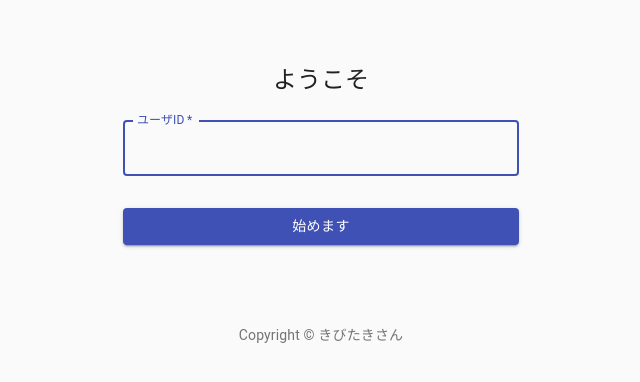
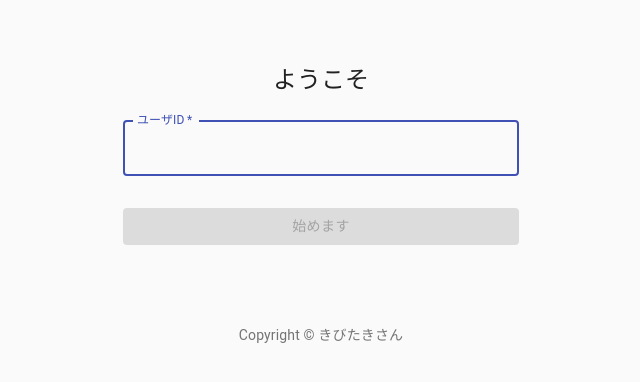
Before and after one commit to kibitakip/idobatakaigi, a React (Create React App) app: page / in a window 1280 px wide. Shown: the top 382 px of the page, without its empty margins (319-959 px from the left). Built offline with nearby package versions, Linux system fonts and the light colour scheme.

Commit message:
setName by clicking button

```diff
--- a/src/components/SignIn.js
+++ b/src/components/SignIn.js
@@ -1,4 +1,4 @@
-import React from 'react';
+import React, {useEffect ,useState } from 'react';
 import Button from '@material-ui/core/Button';
 import CssBaseline from '@material-ui/core/CssBaseline';
 import TextField from '@material-ui/core/TextField';
@@ -47,6 +47,14 @@
 
 export default function SignIn({ setName }) {
   const classes = useStyles();
+  const [disabled, setDisabled ] = useState(true);
+  const [string, setString] = useState('');
+  console.log({ disabled, string});
+
+  useEffect( () => {
+    const disabled = string === ''
+    setDisabled(disabled)
+  } , [string] );
 
   return (
     <Container component="main" maxWidth="xs">
@@ -67,6 +75,7 @@
             name="name"
             autoComplete="email"
             autoFocus
+            onChange={(e) => setString(e.target.value)}
           />
 
 
@@ -76,6 +85,7 @@
             variant="contained"
             color="primary"
             className={classes.submit}
+            disabled={disabled}
           >
             始めます
           </Button>
```
